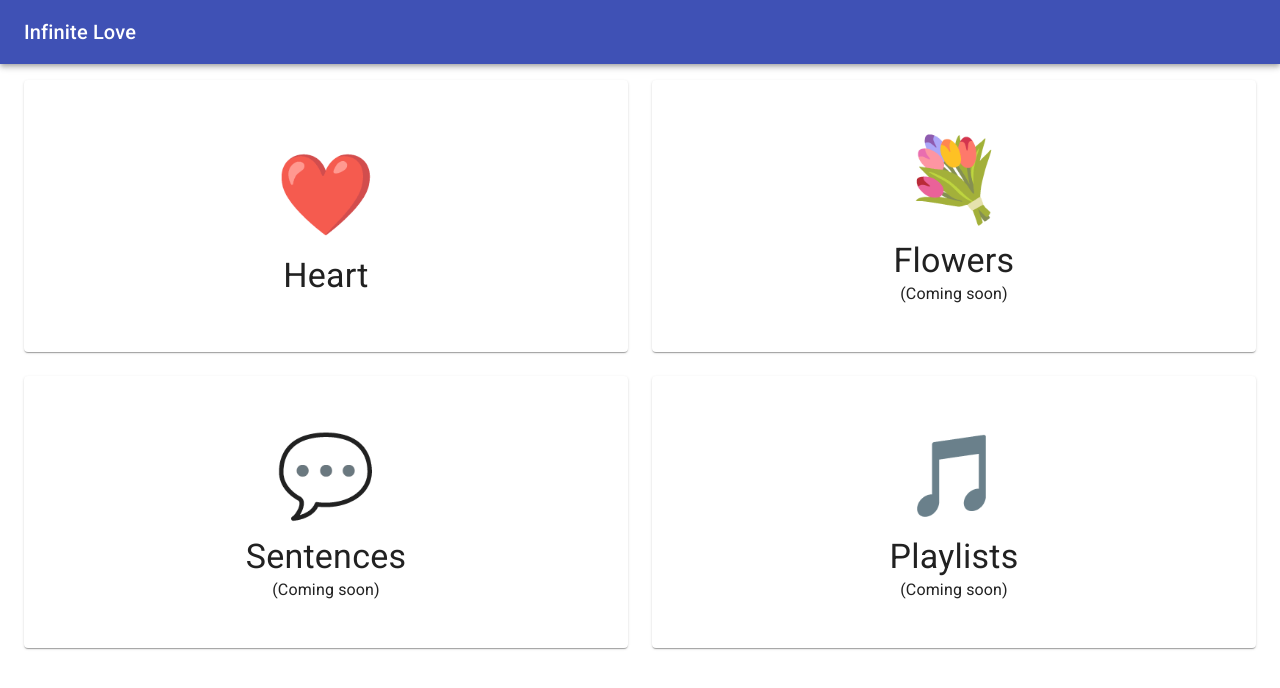
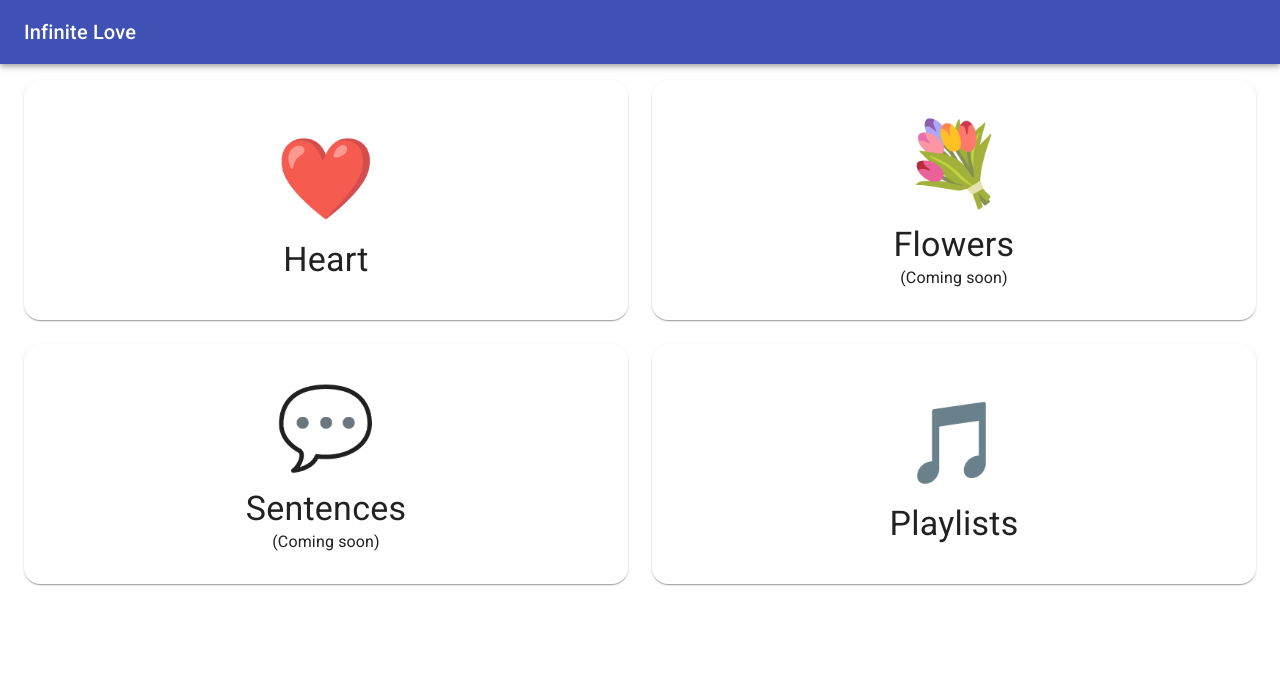
Before and after one commit to edwin-g/infinite-love, a React (Create React App) app: page / in a window 1280 px wide. Shown: the top 688 px of the page. Built offline with nearby package versions, Linux system fonts and the light colour scheme.

Commit message:
style: Change MaterialCard.jsx to HomeCard.jsx

```diff
--- a/src/components/MaterialCard.jsx
+++ b/src/components/HomeCard.jsx
@@ -1,7 +1,7 @@
 // React
 import React from "react";
 // Router
-import { withRouter } from 'react-router-dom';
+import { withRouter } from "react-router-dom";
 // Material UI
 import { makeStyles } from "@material-ui/core/styles";
 import Card from "@material-ui/core/Card";
@@ -10,33 +10,46 @@ import CardContent from "@material-ui/core/CardContent";
 import Typography from "@material-ui/core/Typography";
 
 const useStyles = makeStyles({
+  card: {
+    height: "15rem",
+    borderRadius: "1rem",
+  },
+  cardActionArea: {
+    height: "100%",
+  },
   cardContent: {
-    display: 'flex',
-    flexDirection: 'column',
-    alignItems: 'center',
-    justifyContent: 'center',
-    height: "15rem"
+    display: "flex",
+    flexDirection: "column",
+    alignItems: "center",
+    justifyContent: "center",
   },
   emoji: {
-    fontSize: '5rem',
+    fontSize: "5rem",
   },
 });
 
 const ComingSoon = (props) => {
   const isComingSoon = props.isComingSoon;
-  if(isComingSoon != "/heart"){
-    return (<Typography variant="body1" gutterBottom>
-      (Coming soon)
-    </Typography>)
+  if (isComingSoon != "/heart" && isComingSoon != "/playlists") {
+    return (
+      <Typography variant="body1" gutterBottom>
+        (Coming soon)
+      </Typography>
+    );
   }
   return null;
-}
+};
 
-const MaterialCard = (card) => {
+const HomeCard = (card) => {
   const classes = useStyles();
   return (
-    <Card onClick={()=>{card.history.push(card.link)}}>
-      <CardActionArea>
+    <Card
+      className={classes.card}
+      onClick={() => {
+        card.history.push(card.link);
+      }}
+    >
+      <CardActionArea className={classes.cardActionArea}>
         <CardContent className={classes.cardContent}>
           <Typography className={classes.emoji}>{card.emoji}</Typography>
           <Typography component="h2" variant="h4">
@@ -49,4 +62,4 @@ const MaterialCard = (card) => {
   );
 };
 
-export default withRouter(MaterialCard);
+export default withRouter(HomeCard);
--- a/src/pages/Home.jsx
+++ b/src/pages/Home.jsx
@@ -1,18 +1,26 @@
 // React
-import React, { Component   } from "react";
+import React, { Component } from "react";
 // Material UI
-import Grid from '@material-ui/core/Grid';
+import Grid from "@material-ui/core/Grid";
 // Components
-import MaterialCard from "../components/MaterialCard";
+import HomeCard from "../components/HomeCard";
 
 class Home extends Component {
   render() {
     return (
       <Grid container spacing={3}>
-        <Grid item xs={12} md={6}><MaterialCard name="Heart" emoji="❤️" link="/heart"/></Grid>
-        <Grid item xs={12} md={6}><MaterialCard name="Flowers" emoji="💐" link="/"/></Grid>
-        <Grid item xs={12} md={6}><MaterialCard name="Sentences" emoji="💬" link="/"/></Grid>
-        <Grid item xs={12} md={6}><MaterialCard name="Playlists" emoji="🎵" link="/"/></Grid>
+        <Grid item xs={12} md={6}>
+          <HomeCard name="Heart" emoji="❤️" link="/heart" />
+        </Grid>
+        <Grid item xs={12} md={6}>
+          <HomeCard name="Flowers" emoji="💐" link="/" />
+        </Grid>
+        <Grid item xs={12} md={6}>
+          <HomeCard name="Sentences" emoji="💬" link="/" />
+        </Grid>
+        <Grid item xs={12} md={6}>
+          <HomeCard name="Playlists" emoji="🎵" link="/playlists" />
+        </Grid>
       </Grid>
     );
   }
```
